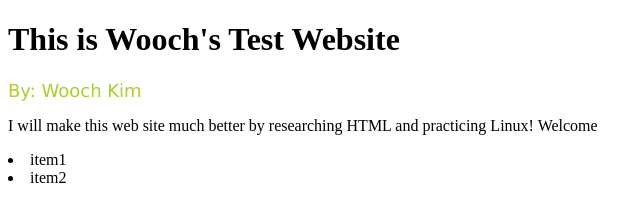
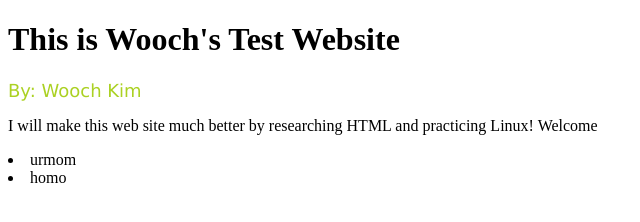
Before and after one commit to woochie/apcsp-website, a plain HTML site: page index.html in a window 1280 px wide. Shown: the full height of the page, 0-640 px from the left. Drawn offline with Linux system fonts and the light colour scheme.

Commit message:
commit 2

```diff
--- a/index.html
+++ b/index.html
@@ -9,8 +9,8 @@
     <font face="verdana" size="4" color="abd123">By: Wooch Kim</font>
     <p>I will make this web site much better by researching HTML and practicing Linux! Welcome </p>
 
-    <li>item1</li>
-    <li>item2</li>
+    <li>urmom</li>
+    <li>homo</li>
 
   </body>
 </html>
```
